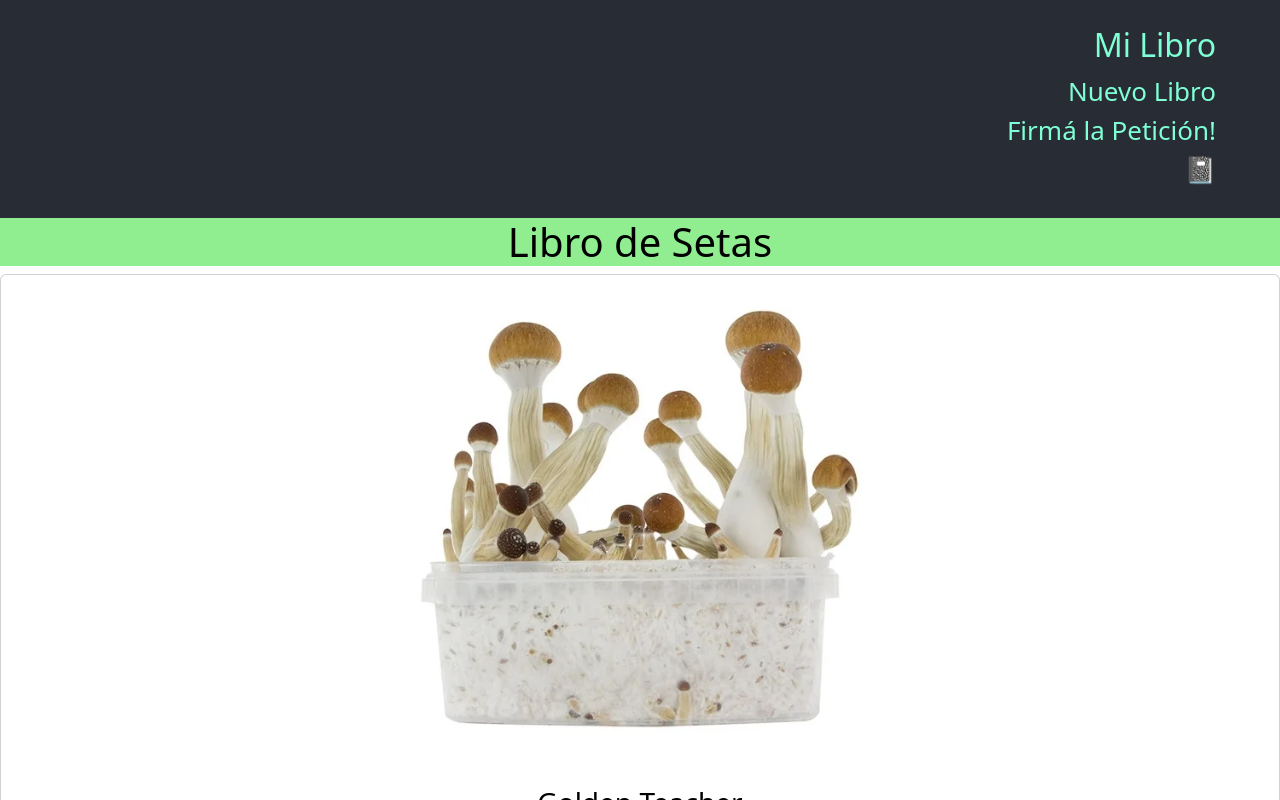
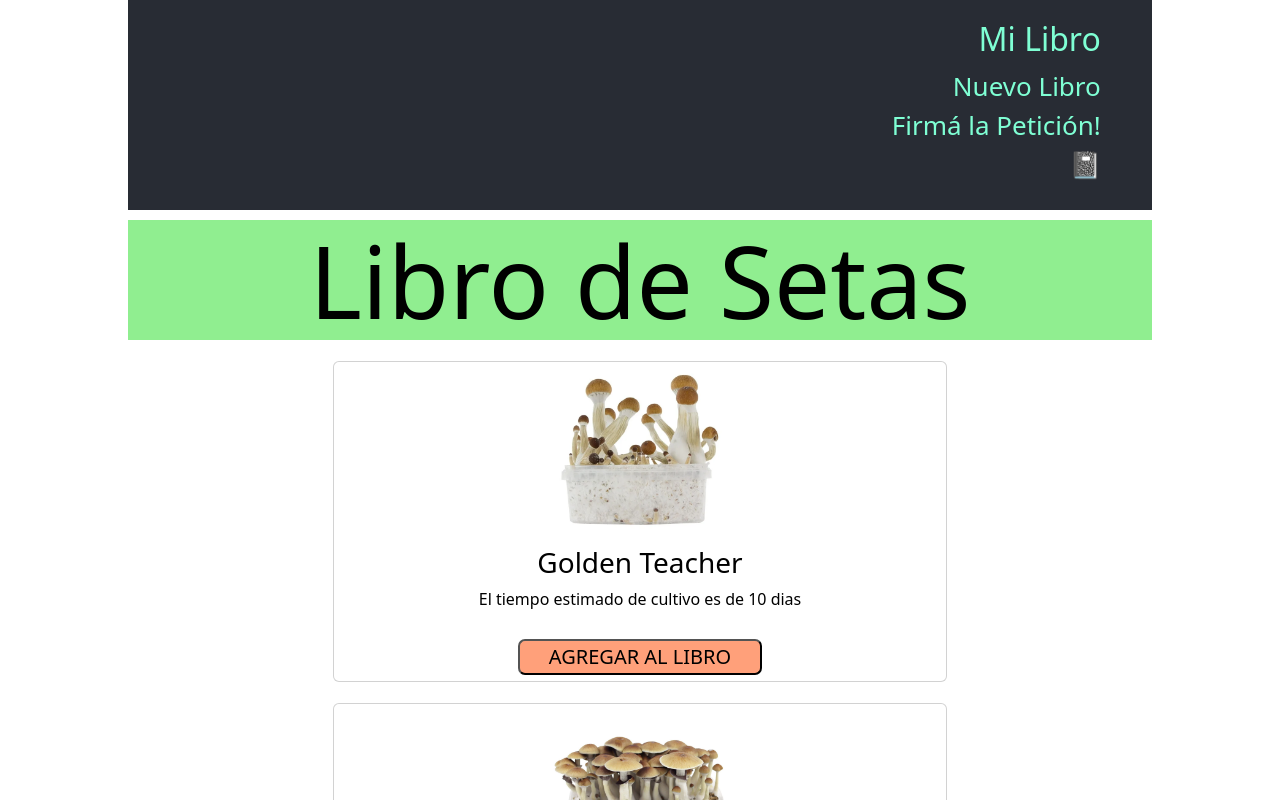
Before and after one commit to flaavii/librodesetasApp, a React (Create React App) app: page / in a window 1280 px wide. Shown: the top 800 px of the page. Built offline with nearby package versions, Linux system fonts and the light colour scheme.

Commit message:
modificaciones

```diff
--- a/src/App.css
+++ b/src/App.css
@@ -6,3 +6,7 @@
   background-color: #282c34;
   font-size: calc(10px + 2vmin);
 }
+
+body {
+  padding: 0 10%;
+}
--- a/src/componentes/ItemList/ItemListContainer.css
+++ b/src/componentes/ItemList/ItemListContainer.css
@@ -1,5 +1,10 @@
 img{
-    width: 40%;
+    width: 30%;
+}
+
+body h1{
+    margin: 1% 0;
+    font-size: 100px;
 }
 
 h3{
@@ -9,3 +14,8 @@ h3{
 p{
     color: black;
 }
+
+.card{
+    margin: 2% 20%;
+
+}
--- a/src/componentes/MyButton/mybutton.css
+++ b/src/componentes/MyButton/mybutton.css
@@ -3,9 +3,7 @@
     justify-content: center;
     background-color: lightsalmon;
     font-size: 20px;
-    margin: 2%;
-
-
+    margin: 2% 30% 1% 30%;
     border-radius: 7px;
 
 }
```
